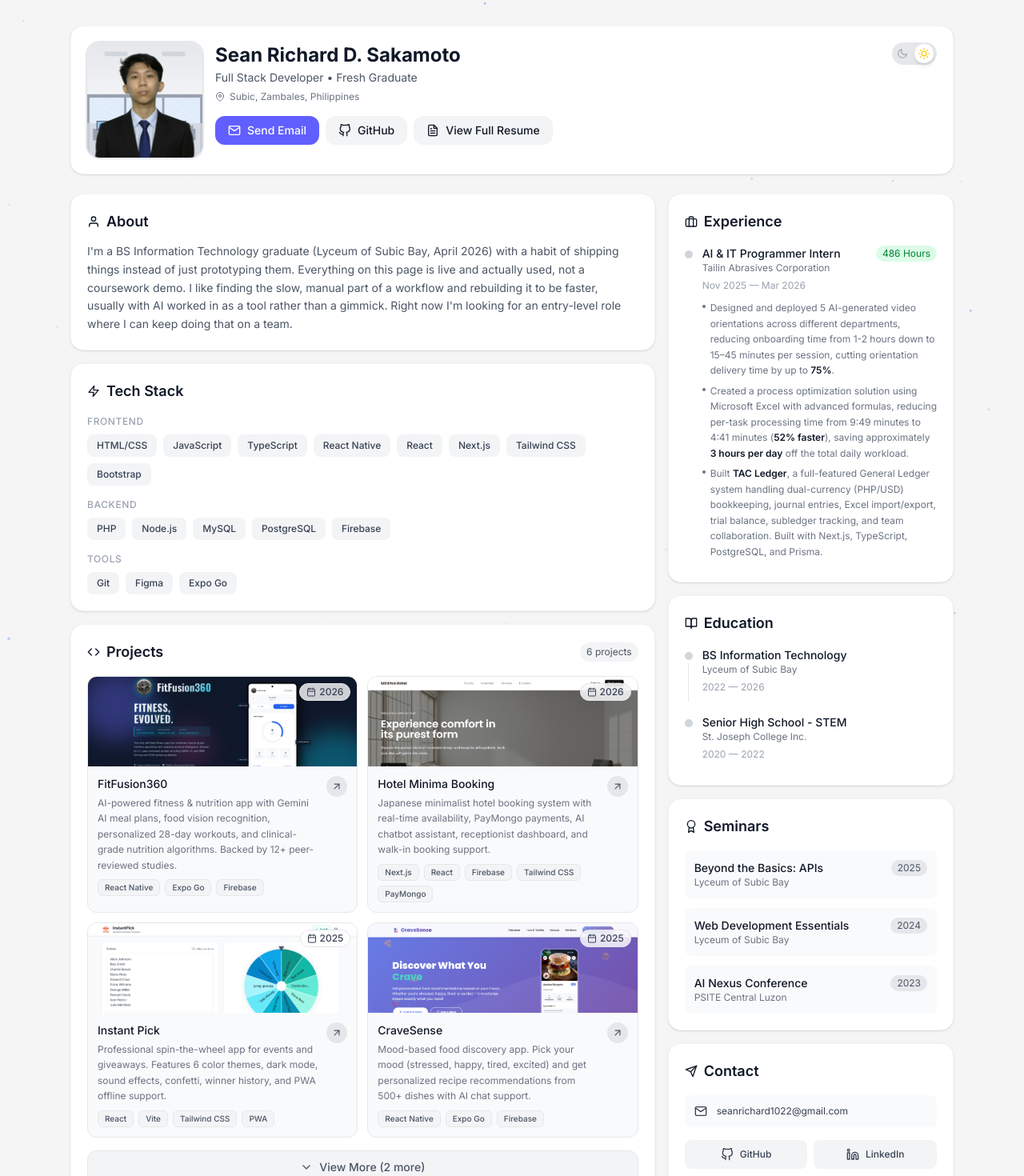
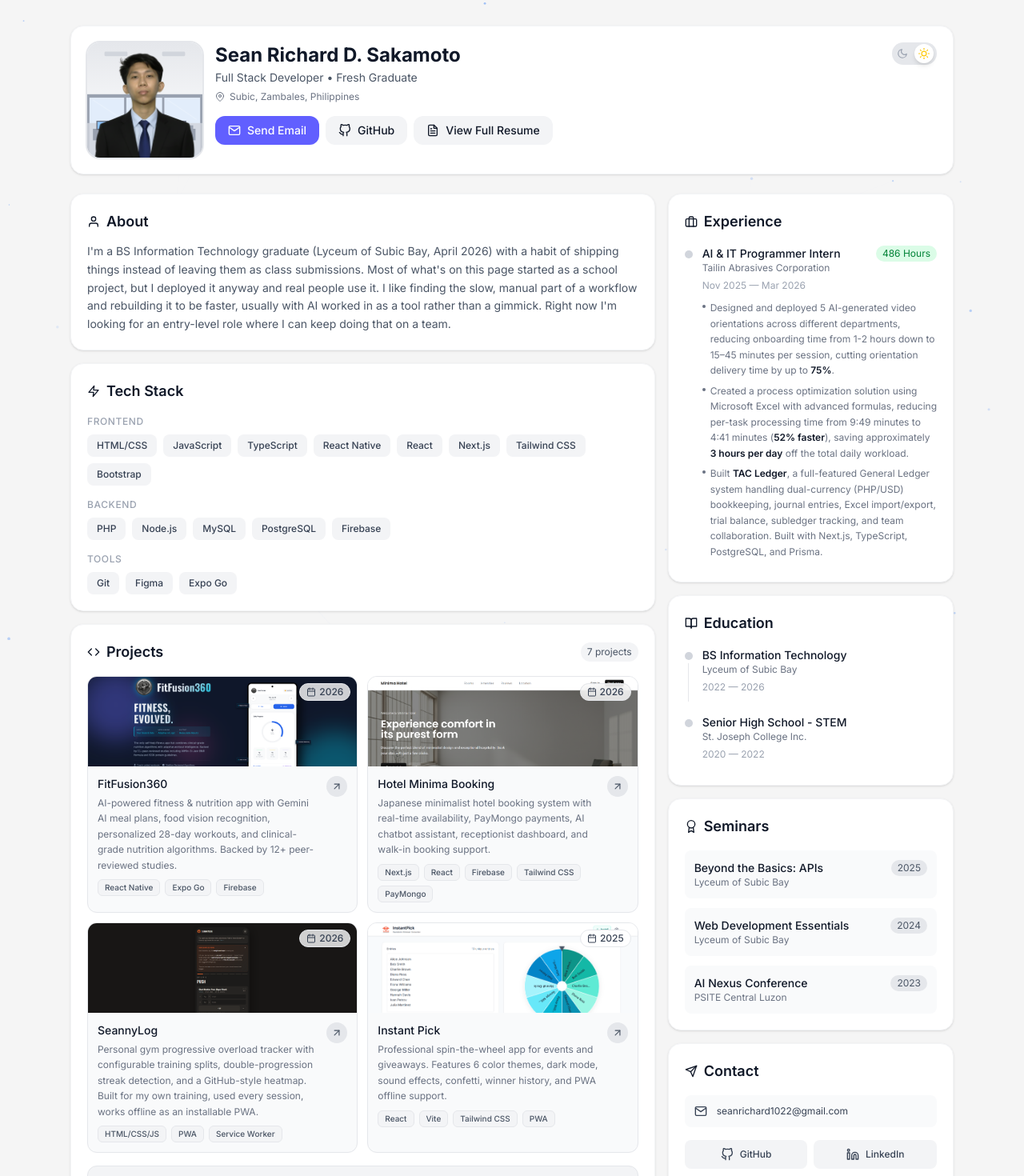
Before and after one commit to SeannyBoyyy/portfolio, a React (Vite) app: page / in a window 1280 px wide. Shown: the top 1470 px of the page at 80% size. Built offline with nearby package versions, Linux system fonts and the light colour scheme.

Commit message:
Add SeannyLog project image + about

```diff
--- a/src/components/About.jsx
+++ b/src/components/About.jsx
@@ -29,10 +29,10 @@ function About() {
       >
         <p>
           I'm a BS Information Technology graduate (Lyceum of Subic Bay, April 2026) with a habit of shipping things
-          instead of just prototyping them. Everything on this page is live and actually used, not a coursework
-          demo. I like finding the slow, manual part of a workflow and rebuilding it to be faster, usually with AI
-          worked in as a tool rather than a gimmick. Right now I'm looking for an entry-level role where I can keep
-          doing that on a team.
+          instead of leaving them as class submissions. Most of what's on this page started as a school project, but I
+          deployed it anyway and real people use it. I like finding the slow, manual part of a workflow and rebuilding
+          it to be faster, usually with AI worked in as a tool rather than a gimmick. Right now I'm looking for an
+          entry-level role where I can keep doing that on a team.
         </p>
       </motion.div>
     </motion.div>
--- a/src/components/Projects.jsx
+++ b/src/components/Projects.jsx
@@ -24,6 +24,14 @@ function Projects() {
       image: `${base}projects/hotel-minima.png`,
       year: '2026',
       tech: ['Next.js', 'React', 'Firebase', 'Tailwind CSS', 'PayMongo'],
+    },
+    {
+      title: 'SeannyLog',
+      description: 'Personal gym progressive overload tracker with configurable training splits, double-progression streak detection, and a GitHub-style heatmap. Built for my own training, used every session, works offline as an installable PWA.',
+      link: 'https://seannyboyyy.github.io/SeannyLog/',
+      image: `${base}projects/seannylog.png`,
+      year: '2026',
+      tech: ['HTML/CSS/JS', 'PWA', 'Service Worker'],
     },
     {
       title: 'Instant Pick',
```
Also changed, not shown: public/projects/seannylog.png (added).
